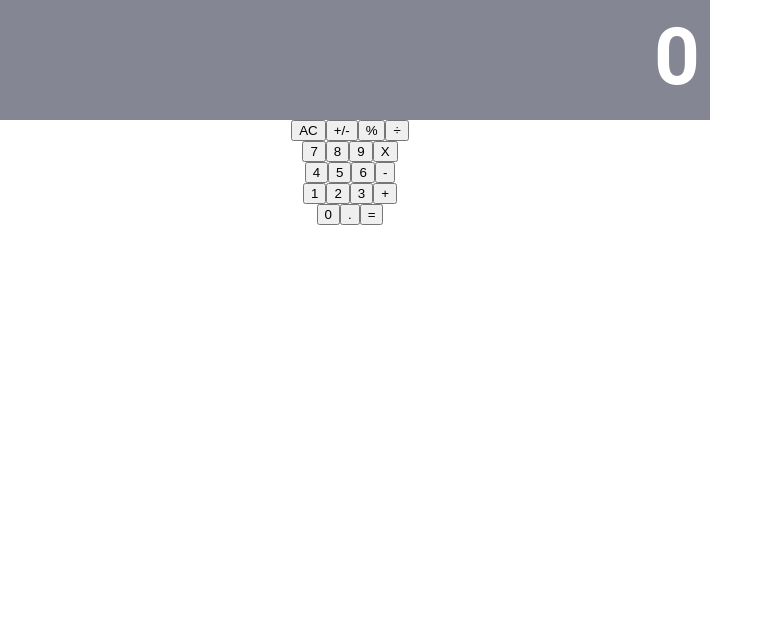
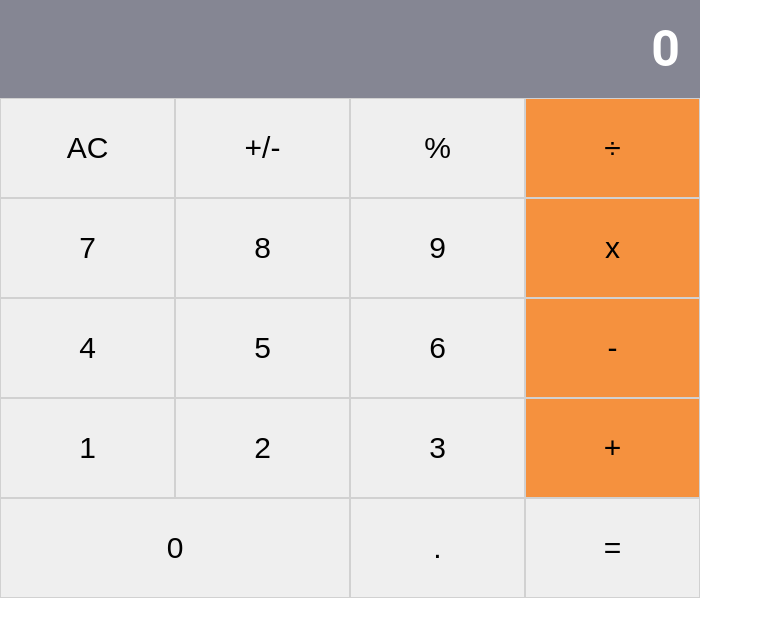
Before and after one commit to Bismarck-GM/react-calculator, a React (Create React App) app: page / in a window 1280 px wide. Shown: the top 636 px of the page, without its empty margins (0-773 px from the left). Built offline with nearby package versions, Linux system fonts and the light colour scheme.

Commit message:
Add style to buttons and passing props for styling.

```diff
--- a/src/components/Button.js
+++ b/src/components/Button.js
@@ -1,17 +1,32 @@
 import PropTypes from 'prop-types';
+import styled from 'styled-components';
 
-function Button(props) {
-  const { name, clickHandler } = props;
+const ButtonContainer = styled.button`
+  min-width: ${props => (props.wide ? '50%' : '25%')};
+  border: 1px solid #D1D1D1;
+  font-size: 30px;
+  background-color: ${props => (props.color ? '#F5913E' : '')}
+`;
+
+const Button = props => {
+  const {
+    name,
+    clickHandler,
+    color,
+    wide,
+  } = props;
   const handleClick = () => { clickHandler(name); };
   return (
-    <button type="button" onClick={handleClick}>
+    <ButtonContainer type="button" onClick={handleClick} color={color} wide={wide}>
       {name}
-    </button>
+    </ButtonContainer>
   );
-}
+};
 
 Button.propTypes = {
   name: PropTypes.string.isRequired,
+  color: PropTypes.string.isRequired,
+  wide: PropTypes.string.isRequired,
   clickHandler: PropTypes.func.isRequired,
 };
 export default Button;
--- a/src/components/ButtonPanel.js
+++ b/src/components/ButtonPanel.js
@@ -1,40 +1,47 @@
 import PropTypes from 'prop-types';
+import styled from 'styled-components';
 import Button from './Button';
+
+const Row = styled.div`
+  display: flex;
+  height: 100px;
+  width: 100%;
+`;
 
 function ButtonPanel(props) {
   const { clickHandler } = props;
   const handleClick = buttonName => clickHandler(buttonName);
   return (
     <>
-      <div>
+      <Row>
         <Button name="AC" clickHandler={handleClick} />
         <Button name="+/-" clickHandler={handleClick} />
         <Button name="%" clickHandler={handleClick} />
-        <Button name="÷" clickHandler={handleClick} />
-      </div>
-      <div>
+        <Button name="÷" clickHandler={handleClick} color />
+      </Row>
+      <Row>
         <Button name="7" clickHandler={handleClick} />
         <Button name="8" clickHandler={handleClick} />
         <Button name="9" clickHandler={handleClick} />
-        <Button name="X" clickHandler={handleClick} />
-      </div>
-      <div>
+        <Button name="x" clickHandler={handleClick} color />
+      </Row>
+      <Row>
         <Button name="4" clickHandler={handleClick} />
         <Button name="5" clickHandler={handleClick} />
         <Button name="6" clickHandler={handleClick} />
-        <Button name="-" clickHandler={handleClick} />
-      </div>
-      <div>
+        <Button name="-" clickHandler={handleClick} color />
+      </Row>
+      <Row>
         <Button name="1" clickHandler={handleClick} />
         <Button name="2" clickHandler={handleClick} />
         <Button name="3" clickHandler={handleClick} />
-        <Button name="+" clickHandler={handleClick} />
-      </div>
-      <div>
-        <Button name="0" clickHandler={handleClick} />
+        <Button name="+" clickHandler={handleClick} color />
+      </Row>
+      <Row>
+        <Button name="0" clickHandler={handleClick} wide />
         <Button name="." clickHandler={handleClick} />
         <Button name="=" clickHandler={handleClick} />
-      </div>
+      </Row>
     </>
   );
 }
--- a/src/components/Display.js
+++ b/src/components/Display.js
@@ -4,19 +4,31 @@ import styled from 'styled-components';
 // 858693
 
 const Container = styled.div`
+  box-sizing: border-box;
   background-color: #858693;
+  padding: 20px;
+  min-width: 100%;
+  max-width: 100%;
+  max-height: 100px;
+`;
+
+const Result = styled.p`
+  align-self: center;
+  justify-self: center;
   color: white;
-  font-size: 80px;
+  font-size: 50px;
   font-weight: bold;
-  padding: 10px;
-  min-width: 100%;
-  height: 100px;
   text-align: right;
+  vertical-align: middle;
+  margin: auto;
+  max-width: 100%;
+  text-overflow: ellipsis;
+  overflow : hidden;
 `;
 
 const Display = ({ result }) => (
   <Container>
-    {result}
+    <Result>{result}</Result>
   </Container>
 );
 
--- a/src/index.css
+++ b/src/index.css
@@ -14,6 +14,7 @@ body {
     sans-serif;
   -webkit-font-smoothing: antialiased;
   -moz-osx-font-smoothing: grayscale;
+  box-sizing: border-box;
 }
 
 code {
--- a/src/logic/operate.js
+++ b/src/logic/operate.js
@@ -3,7 +3,7 @@ import Big from 'big.js';
 export default function operate(numberOne, numberTwo, operation) {
   const plus = '+';
   const minus = '-';
-  const times = 'X';
+  const times = 'x';
   const divide = '÷';
   const mNumberOne = Big(numberOne || '0');
   const mNumberTwo = Big(numberTwo || '0');
```
Also changed, not shown: 1 other file (tests, documents, lock files or other folders).
